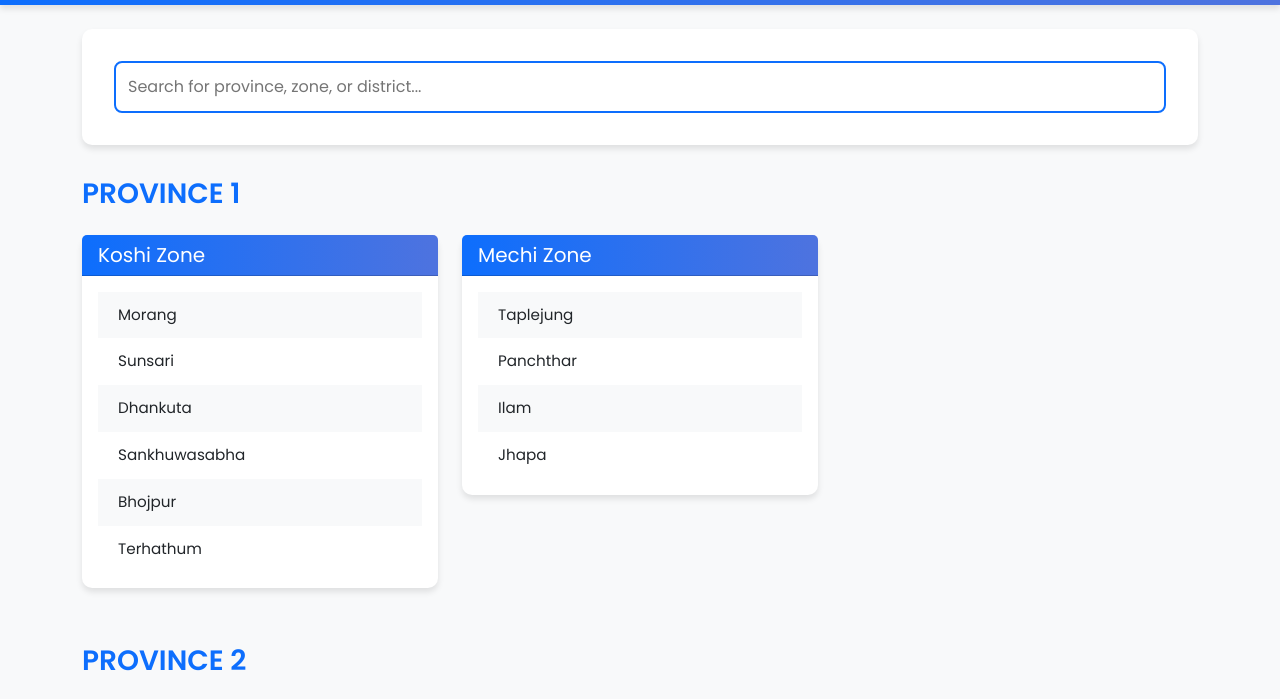
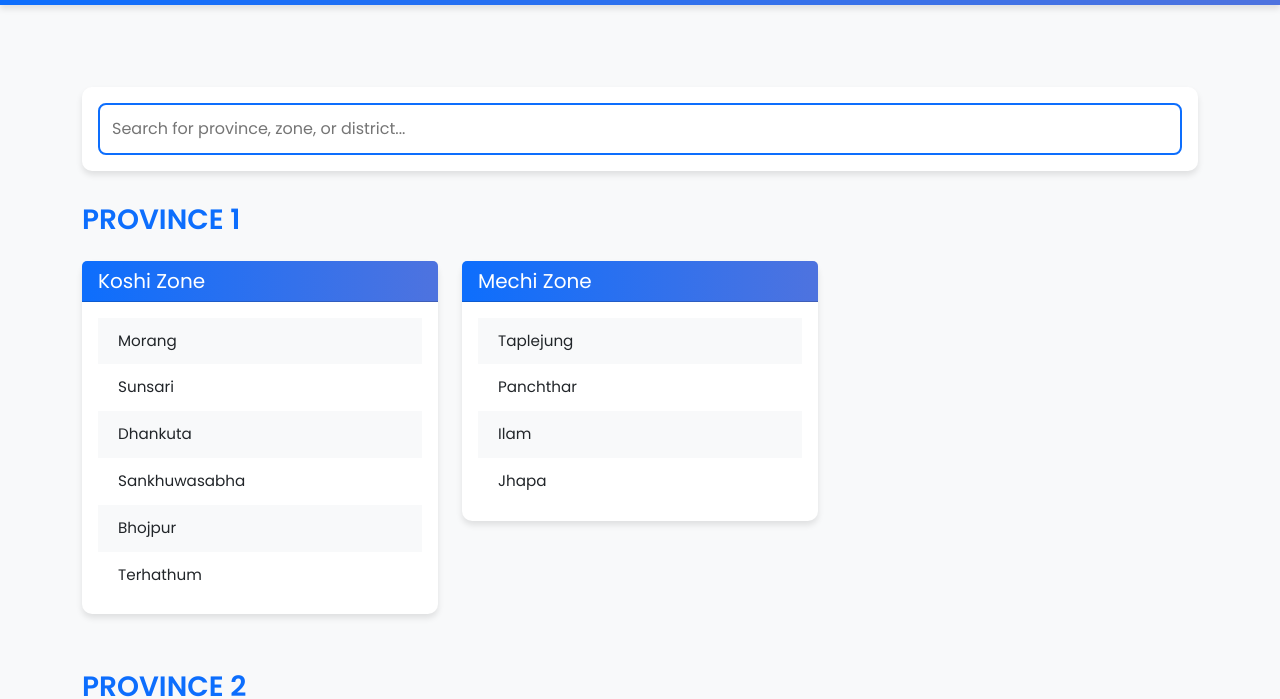
Before and after one commit to maharjanil/nepalipdz, a plain HTML site: page index.html in a window 1280 px wide. Shown: the part 57-756 px from the top of the page. Drawn offline with nearby package versions, Linux system fonts and the light colour scheme.

Commit message:
Update index.html

```diff
--- a/index.html
+++ b/index.html
@@ -13,6 +13,7 @@
       font-family: 'Poppins', sans-serif;
       background-color: #f8f9fa;
       color: #333;
+      padding-top: 120px; /* Add padding to avoid content overlap with the fixed search bar */
     }
 
     .navbar {
@@ -28,10 +29,13 @@
 
     .search-container {
       background: #fff;
-      padding: 2rem;
+      padding: 1rem;
       border-radius: 10px;
       box-shadow: 0 4px 6px rgba(0, 0, 0, 0.1);
       margin-bottom: 2rem;
+      position: sticky;
+      top: 60px; /* Adjusted to account for the fixed navbar */
+      z-index: 1000; /* Ensure the search bar stays above other content */
     }
 
     .search-input {
@@ -98,7 +102,7 @@
 </head>
 <body>
   <!-- Navbar -->
-  <nav class="navbar navbar-expand-lg navbar-dark">
+  <nav class="navbar navbar-expand-lg navbar-dark fixed-top">
     <div class="container">
       <a class="navbar-brand" href="#">Nepal Provinces & Districts</a>
     </div>
```
